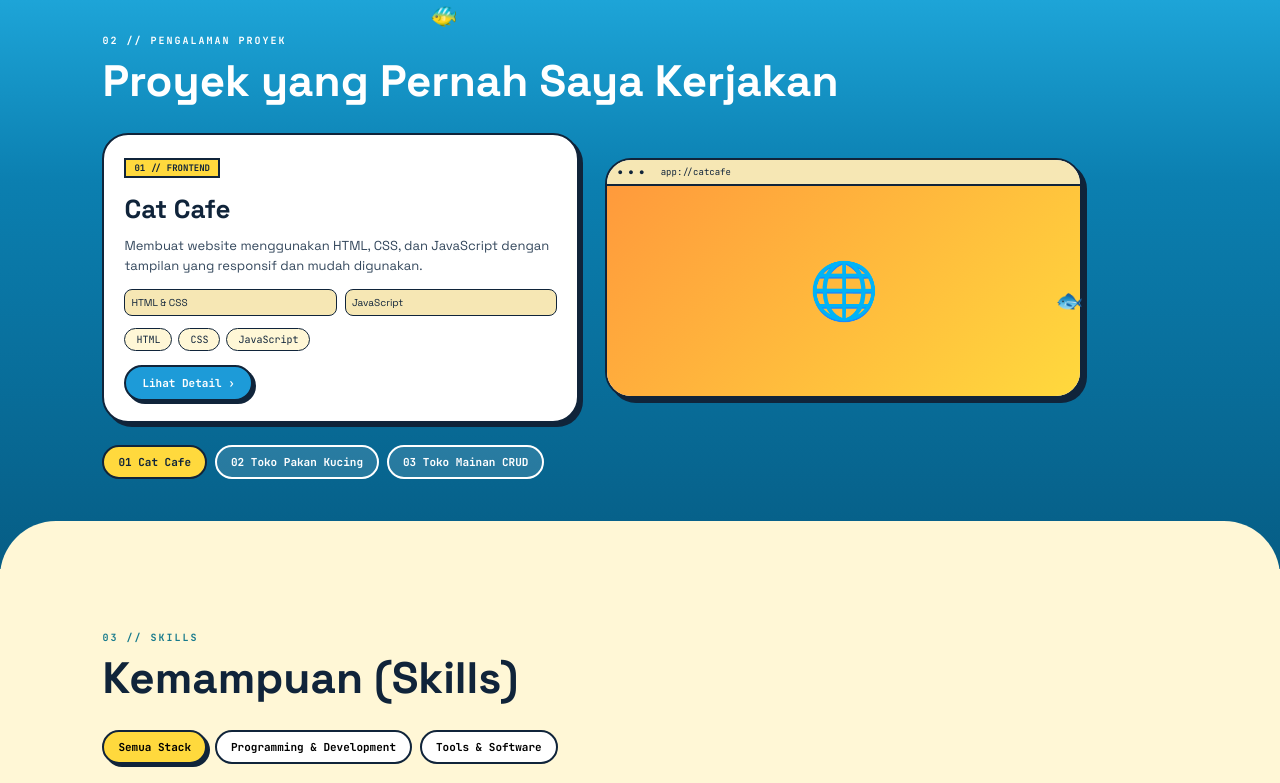
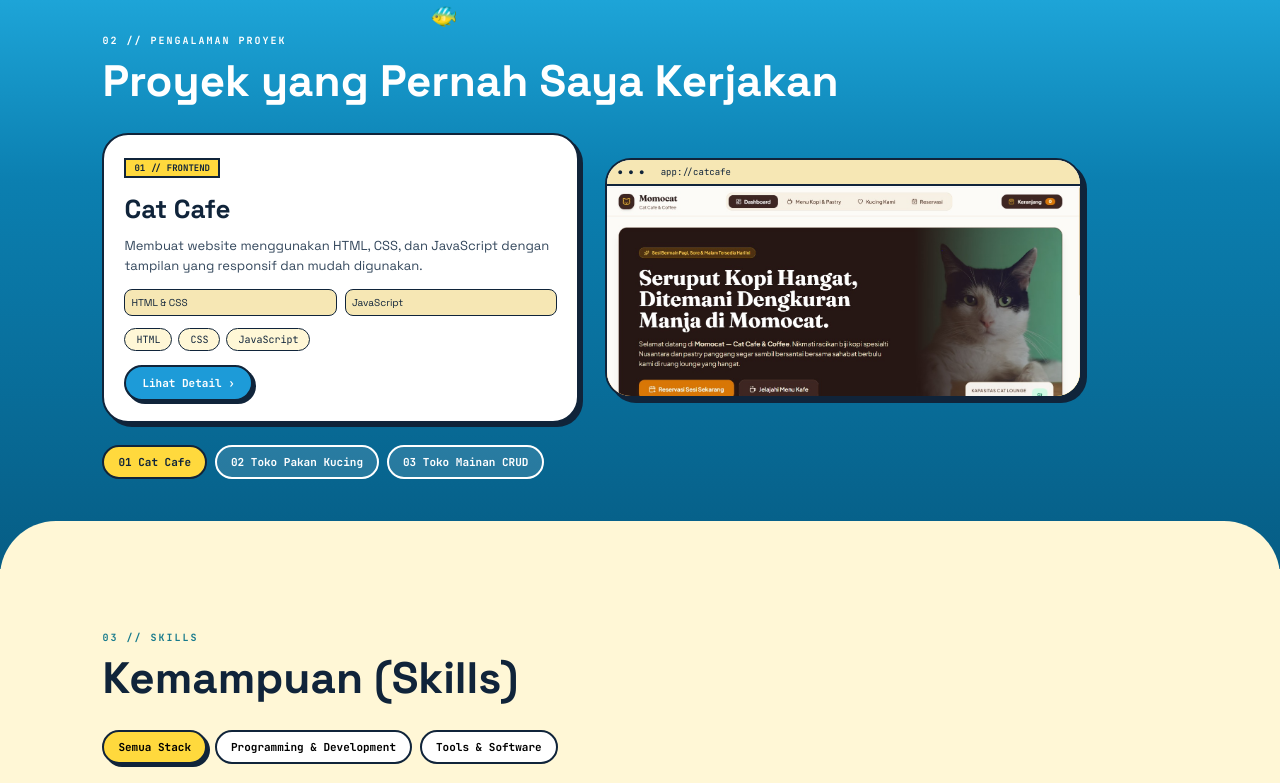
Before and after one commit to RafiZaki1/portofolio-zainal, a plain HTML site: page index.html in a window 1280 px wide. Shown: the part 1487-2270 px from the top of the page. Drawn offline with Linux system fonts and the light colour scheme.

Commit message:
Pasang screenshot proyek Cat Cafe dan Toko Mainan CRUD
Co-Authored-By: Claude Haiku 5.5 <noreply@anthropic.com>

```diff
--- a/index.html
+++ b/index.html
@@ -121,6 +121,9 @@ footer{position:absolute;bottom:0;left:0;right:0;background:var(--cream);padding
 @keyframes pop2{to{transform:translateY(-70px) scale(1.7);opacity:0}}
 .wave:nth-of-type(2){animation-duration:8s}
 @media(prefers-reduced-motion:reduce){*{animation:none!important;transition:none!important}}
+.browser .shot img{width:100%;height:100%;object-fit:cover;object-position:top;display:block}
+.stage{position:relative;z-index:1}
+.fish{z-index:0}
 /* === responsif === */
 @media(max-width:1024px){
   .grid2{grid-template-columns:220px 1fr;gap:24px}
@@ -281,12 +284,13 @@ const tabs=[['01 // Perkenalan','Tentang Saya','Perkenalkan, saya Zainal Aminin,
 function tab(i){const t=tabs[i];$('#pane').innerHTML=`<div class="mono" style="font-size:10px;color:var(--teal)">${t[0]}</div><h3>${t[1]}</h3><p>${t[2]}</p><div class="chips">${t[3].map(x=>`<span>${x}</span>`).join('')}</div>`;$$('#tabs button').forEach((b,j)=>b.classList.toggle('on',i==j))}
 $$('#tabs button').forEach(b=>b.onclick=()=>tab(+b.dataset.i));tab(0);
 /* proyek */
-const P=[{n:'Cat Cafe',tp:'FRONTEND',ic:'🌐',d:'Membuat website menggunakan HTML, CSS, dan JavaScript dengan tampilan yang responsif dan mudah digunakan.',a:['HTML & CSS','JavaScript'],k:['HTML','CSS','JavaScript']},
+const P=[{n:'Cat Cafe',tp:'FRONTEND',ic:'🌐',img:'images/catcafe.jpg',d:'Membuat website menggunakan HTML, CSS, dan JavaScript dengan tampilan yang responsif dan mudah digunakan.',a:['HTML & CSS','JavaScript'],k:['HTML','CSS','JavaScript']},
 {n:'Toko Pakan Kucing',tp:'PHP & MYSQL',ic:'🗄️',d:'Mengembangkan website menggunakan HTML.',a:['MySQL','Laravel'],k:['PHP','MySQL','XAMPP']},
-{n:'Toko Mainan CRUD',tp:'FRAMEWORK',ic:'🚀',d:'Membuat aplikasi pengelolaan data menggunakan PHP dan MySQL dengan fitur tambah, tampil, edit, dan hapus data.',a:['Laravel','Database','Tambah • Edit • Hapus'],k:['Laravel','PHP','MySQL']}];
-let cur=0;function proj(i){cur=i;const p=P[i];$('#stage').innerHTML=`<div class="card proj"><span class="tag">0${i+1} // ${p.tp}</span><h3 style="font-size:26px">${p.n}</h3><p>${p.d}</p><div class="row">${p.a.map(x=>`<div>${x}</div>`).join('')}</div><div class="chips" style="margin:0 0 14px">${p.k.map(x=>`<span>${x}</span>`).join('')}</div><button class="btn p" onclick="openP(${i})">Lihat Detail ›</button></div><div class="browser"><div class="bar2">● ● ● &nbsp; app://${p.n.toLowerCase().replace(/\W/g,'')}</div><div class="shot">${p.ic}</div></div>`;$$('#plist button').forEach((b,j)=>b.classList.toggle('on',i==j))}
+{n:'Toko Mainan CRUD',tp:'FRAMEWORK',ic:'🚀',img:'images/zenplay.jpg',d:'Membuat aplikasi pengelolaan data menggunakan PHP dan MySQL dengan fitur tambah, tampil, edit, dan hapus data.',a:['Laravel','Database','Tambah • Edit • Hapus'],k:['Laravel','PHP','MySQL']}];
+const shot=p=>p.img?`<img src="${p.img}" alt="Tampilan ${p.n}" loading="lazy">`:p.ic;
+let cur=0;function proj(i){cur=i;const p=P[i];$('#stage').innerHTML=`<div class="card proj"><span class="tag">0${i+1} // ${p.tp}</span><h3 style="font-size:26px">${p.n}</h3><p>${p.d}</p><div class="row">${p.a.map(x=>`<div>${x}</div>`).join('')}</div><div class="chips" style="margin:0 0 14px">${p.k.map(x=>`<span>${x}</span>`).join('')}</div><button class="btn p" onclick="openP(${i})">Lihat Detail ›</button></div><div class="browser"><div class="bar2">● ● ● &nbsp; app://${p.n.toLowerCase().replace(/\W/g,'')}</div><div class="shot">${shot(p)}</div></div>`;$$('#plist button').forEach((b,j)=>b.classList.toggle('on',i==j))}
 $('#plist').innerHTML=P.map((p,i)=>`<button>${String(i+1).padStart(2,'0')} ${p.n}</button>`).join('');$$('#plist button').forEach((b,i)=>b.onclick=()=>proj(i));proj(0);
-window.openP=i=>{const p=P[i];$('#mb').innerHTML=`<span class="chips"><span style="background:var(--yel)">${p.tp}</span></span><h3 style="font-size:24px">${p.n}</h3><div class="browser" style="margin:14px 0"><div class="shot" style="height:150px">${p.ic}</div></div><p><b>LATAR BELAKANG</b><br>${p.d}</p><div class="chips">${p.k.map(x=>`<span>${x}</span>`).join('')}</div>`;modal.classList.add('on')};
+window.openP=i=>{const p=P[i];$('#mb').innerHTML=`<span class="chips"><span style="background:var(--yel)">${p.tp}</span></span><h3 style="font-size:24px">${p.n}</h3><div class="browser" style="margin:14px 0"><div class="shot" style="height:150px">${shot(p)}</div></div><p><b>LATAR BELAKANG</b><br>${p.d}</p><div class="chips">${p.k.map(x=>`<span>${x}</span>`).join('')}</div>`;modal.classList.add('on')};
 modal.onclick=e=>{if(e.target==modal)modal.classList.remove('on')};
 /* tech stack */
 const T={'Programming & Development':['HTML','CSS','JavaScript','PHP','MySQL','Laravel'],'Tools & Software':['Visual Studio Code','XAMPP / Laragon','Figma',]};
```
Also changed, not shown: images/catcafe.jpg (added), images/zenplay.jpg (added).
